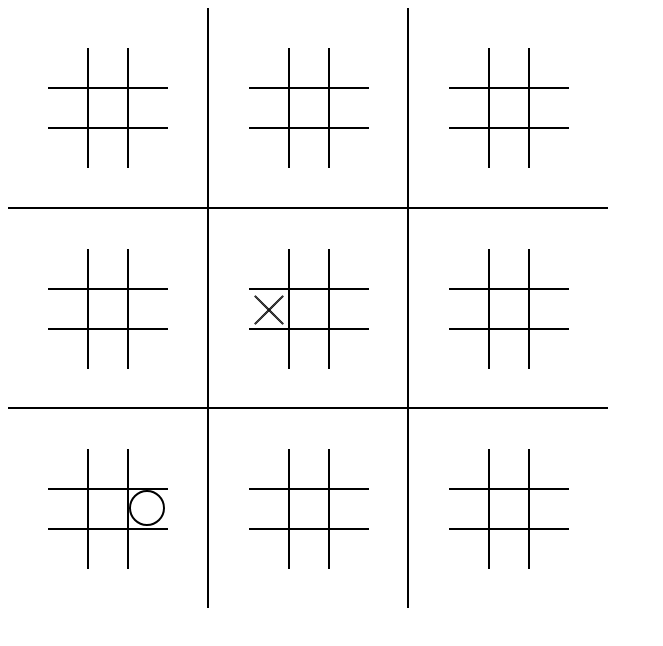
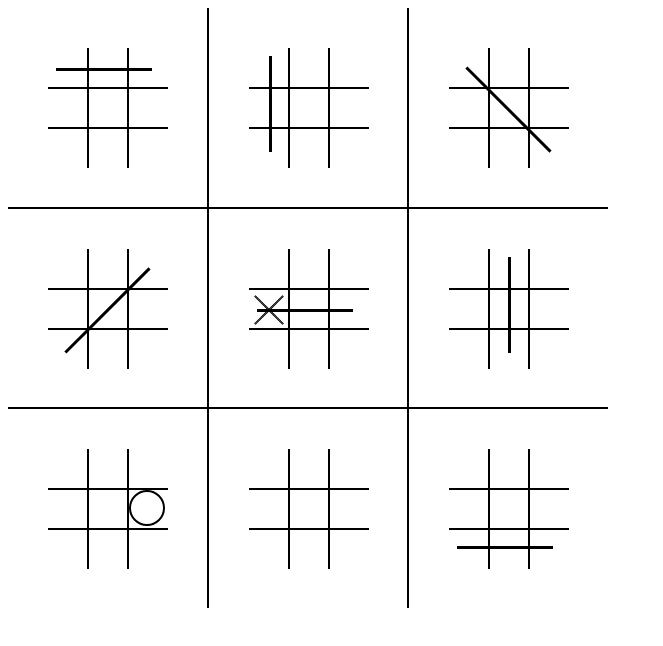
Before and after one commit to Nicholas-Gregory/SuperTicTacToe, a React (Vite) app in the folder client/: page / in a window 1280 px wide. Shown: the top 646 px of the page, without its empty margins (0-663 px from the left). Built offline with nearby package versions, Linux system fonts and the light colour scheme.

Commit message:
Small game winning strikethroughs render

```diff
--- a/client/src/App.jsx
+++ b/client/src/App.jsx
@@ -9,31 +9,56 @@ function App() {
       <BigGame
         boardState={[
           {
-            smallState: ['','','','','','','','','']
+            smallState: {
+              squares: ['','','','','','','','',''],
+              row: 'tltr'
+            }
           },
           {
-            smallState: ['','','','','','','','','']
+            smallState: {
+              squares: ['','','','','','','','',''],
+              row: 'tlbl'
+            }
           },
           {
-            smallState: ['','','','','','','','','']
+            smallState: {
+              squares: ['','','','','','','','',''],
+              row: 'tlbr'
+            }
           },
           {
-            smallState: ['','','','','','','','','']
+            smallState: {
+              squares: ['','','','','','','','',''],
+              row: 'trbl'
+            }
           },
           {
-            smallState: ['','','','x','','','','','']
+            smallState: {
+              squares: ['','','','x','','','','',''],
+              row: 'lmrm'
+            }
           },
           {
-            smallState: ['','','','','','','','','']
+            smallState: {
+              squares: ['','','','','','','','',''],
+              row: 'tmbm'
+            }
           },
           {
-            smallState: ['','','','','','o','','','']
+            smallState: {
+              squares: ['','','','','','o','','','']
+            }
           },
           {
-            smallState: ['','','','','','','','','']
+            smallState: {
+              squares: ['','','','','','','','','']
+            }
           },
           {
-            smallState: ['','','','','','','','','']
+            smallState: {
+              squares: ['','','','','','','','',''],
+              row: 'blbr'
+            }
           }
         ]}
         squareWidth={200}
--- a/client/src/SmallGame.jsx
+++ b/client/src/SmallGame.jsx
@@ -59,11 +59,86 @@ export default function SmallGame({ boardState, squareWidth, transparent }) {
 
     return (
         <div style={{
-            display: "grid",
-            gridTemplateColumns: `${squareWidth}px `.repeat(3).trim(),
-            gridTemplateRows: `${squareWidth}px `.repeat(3).trim()
+            position: 'relative'
         }}>
-            {boardState.map((state, i) => cellMarkup(state, i))}
+            {boardState.row === 'tltr' &&
+                <div style={{
+                    position: 'absolute',
+                    width: `${squareWidth * 3 * .8}px`,
+                    height: '3px',
+                    backgroundColor: 'black',
+                    left: `${squareWidth * .2}px`,
+                    top: `${squareWidth * .5}px`
+                }}></div>
+            }
+            {boardState.row === 'tlbl' &&
+                <div style={{
+                    position: 'absolute',
+                    width: '3px',
+                    height: `${squareWidth * 3 * .8}px`,
+                    backgroundColor: 'black',
+                    left: `${squareWidth * .5}px`,
+                    top: `${squareWidth * .2}px`
+                }}></div>
+            }
+            {boardState.row === 'tlbr' &&
+                <div style={{
+                    position: 'absolute',
+                    width: `${Math.sqrt(Math.pow(squareWidth * 3, 2) + Math.pow(squareWidth * 3, 2)) * .7}px`,
+                    height: '3px',
+                    backgroundColor: 'black',
+                    top: `${squareWidth * 3 / 2}px`,
+                    transform: 'rotate(45deg)'
+                }}></div>
+            }
+            {boardState.row === 'lmrm' &&
+                <div style={{
+                    position: 'absolute',
+                    width: `${squareWidth * 3 * .8}px`,
+                    height: '3px',
+                    backgroundColor: 'black',
+                    top: `${squareWidth * 3 / 2}px`,
+                    left: `${squareWidth * .2}px`
+                }}></div>
+            }
+            {boardState.row === 'trbl' &&
+                <div style={{
+                    position: 'absolute',
+                    width: `${Math.sqrt(Math.pow(squareWidth * 3, 2) + Math.pow(squareWidth * 3, 2)) * .7}px`,
+                    height: '3px',
+                    backgroundColor: 'black',
+                    top: `${squareWidth * 3 / 2}px`,
+                    transform: 'rotate(-45deg)'
+                }}></div>
+            }
+            {boardState.row === 'blbr' &&
+                <div style={{
+                    position: 'absolute',
+                    width: `${squareWidth * 3 * .8}px`,
+                    height: '3px',
+                    backgroundColor: 'black',
+                    bottom: `${squareWidth * .5}px`,
+                    left: `${squareWidth * .2}px`
+                }}></div>
+            }
+            {boardState.row === 'tmbm' &&
+                <div style={{
+                    position: 'absolute',
+                    width: '3px',
+                    height: `${squareWidth * 3 * .8}px`,
+                    backgroundColor: 'black',
+                    left: `${squareWidth * 3 / 2 - 1}px`,
+                    top: `${squareWidth * .2}px`
+                }}></div>
+            }
+
+            <div style={{
+                display: "grid",
+                gridTemplateColumns: `${squareWidth}px `.repeat(3).trim(),
+                gridTemplateRows: `${squareWidth}px `.repeat(3).trim()
+            }}>
+                {boardState.squares.map((state, i) => cellMarkup(state, i))}
+            </div>
         </div>
     )
 }
```
